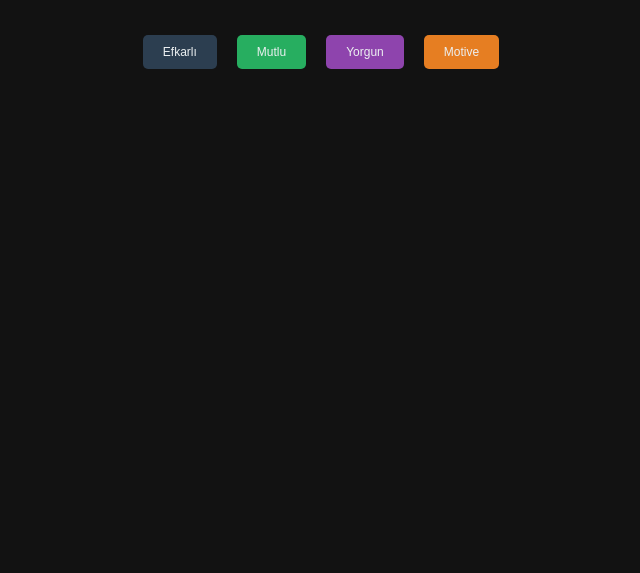
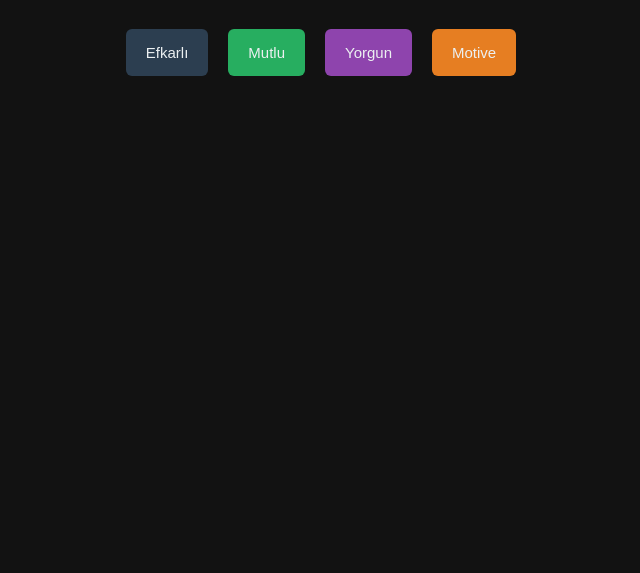
Before and after one commit to quatr/moodify, a plain HTML site: page index.html in a window 1280 px wide. Shown: the part 227-800 px from the top of the page, without its empty margins (319-959 px from the left). Drawn offline with Linux system fonts and the light colour scheme.

Commit message:
Update index.html

```diff
--- a/index.html
+++ b/index.html
@@ -27,10 +27,10 @@
         }
 
         .option {
-            padding: 10px 20px;
+            padding: 15px 20px;
             border: none;
-            border-radius: 5px;
-            font-size: 12px;
+            border-radius: 6px;
+            font-size: 15px;
             cursor: pointer;
             transition: transform 0.2s;
         }
```
